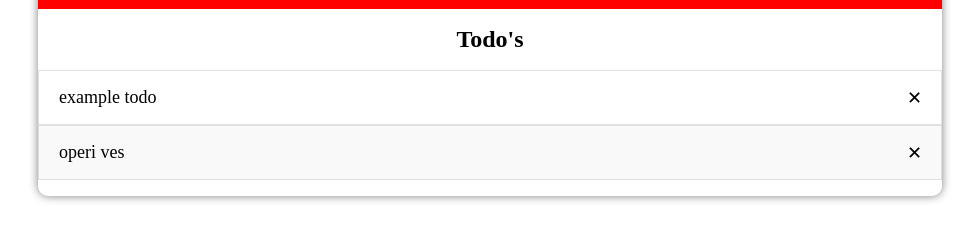
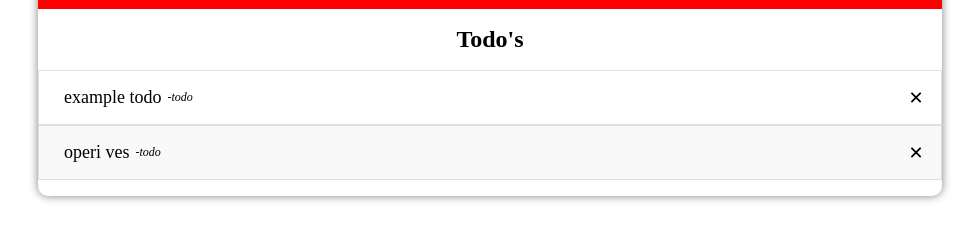
Before and after one commit to DanijelAdrinek/todo-app, a React (Create React App) app: page / in a window 1280 px wide. Shown: the part 163-393 px from the top of the page, without its empty margins (150-1129 px from the left). Built offline with nearby package versions, Linux system fonts and the light colour scheme.

Commit message:
fixed bugs, added extra features

```diff
--- a/src/components/form/form.component.jsx
+++ b/src/components/form/form.component.jsx
@@ -38,7 +38,7 @@ const AddTodoForm = () => {
     };
 
     /**
-     * handles the form submit
+     * handles the form submit, and sets the value of the input field to an empty string
      *
      * @param {Event} e
      */
@@ -53,6 +53,9 @@ const AddTodoForm = () => {
 
             const todo = {id, name, status};
             dispatch(addTodo(todo));
+            setValue('');
+        } else {
+            alert('input field cannot be empty!');
         }
     };
 
@@ -66,13 +69,13 @@ const AddTodoForm = () => {
 
         const IDs = Object.keys(todos);
         const lastID = IDs.pop();
-        dispatch(removeTodo(lastID))
+        dispatch(removeTodo(lastID));
     }
 
     return (
         <Form onSubmit={formSubmitHandler}>
             <TextInputAndUndoContainer>
-                <TextInput type="text" name="todo" placeholder="Todo" onChange={onChangeHandler}/>
+                <TextInput type="text" name="todo" placeholder="Todo" value={value} onChange={onChangeHandler}/>
 
                 {/* only show undo if todos are available in the state */}
                 {
--- a/src/components/todo/todo.component.jsx
+++ b/src/components/todo/todo.component.jsx
@@ -1,4 +1,4 @@
-import { TodoStyled, RemoveTodo } from "./todo.styles";
+import { TodoStyled, TodoText, TodoStatus, RemoveTodo } from "./todo.styles";
 import { TODO_STATUSES } from "../../redux/todo/todo-slice";
 
 import { useDispatch } from "react-redux";
@@ -11,8 +11,12 @@ const CHANGE_TODO_STATUS = {
 };
 
 const BACKGROUND_COLORS = {
-    [TODO_STATUSES.inProgress]: 'green',
-    [TODO_STATUSES.done]: 'grey'
+    [TODO_STATUSES.inProgress]: 'grey',
+    [TODO_STATUSES.done]: 'lime'
+};
+
+const COLORS = {
+    [TODO_STATUSES.inProgress]: 'white'
 };
 
 /**
@@ -29,19 +33,31 @@ const Todo = ({id, name, status}) => {
      */
     const removeTodoHandler = () => {
         dispatch(removeTodo(id));
-    }
+    };
 
     /**
      * changes the status of a todo depending on its previous status
      */
-    const TodoClickHandler = () => {
+    const todoClickHandler = () => {
         const newStatus = CHANGE_TODO_STATUS[status];
         dispatch(changeTodoStatus({id, status: newStatus}));
+    };
+
+    const styles = {
+        todoStyles: {
+            backgroundColor: BACKGROUND_COLORS[status] || '',
+            color: COLORS[status] || null
+        }
     }
 
     return (
-        <TodoStyled onClick={TodoClickHandler} backgroundColor={BACKGROUND_COLORS[status] ? BACKGROUND_COLORS[status] : null}>
-            {name}
+        <TodoStyled style={BACKGROUND_COLORS[status] ? styles.todoStyles : null}>
+            <TodoText onClick={todoClickHandler}>
+                {name}
+
+                <TodoStatus> {status}</TodoStatus>
+
+            </TodoText>
             <RemoveTodo onClick={removeTodoHandler}>
                 &#10005;
             </RemoveTodo>
--- a/src/components/todo/todo.styles.jsx
+++ b/src/components/todo/todo.styles.jsx
@@ -6,12 +6,10 @@ const borderWidth = 1;
 export const TodoStyled = styled.li`
     width: 100%;
     min-height: ${todoHeight}px;
-    height: ${todoHeight}px;
     max-height: max-content;
     display: flex;
     justify-content: space-between;
-    align-items: center;
-    padding-left: 20px;
+
     font-size: 18px;
     border: ${borderWidth}px solid rgba(155,155,155, 0.3);
     user-select: none;
@@ -27,26 +25,33 @@ export const TodoStyled = styled.li`
         cursor: pointer;
         background-color: #ddd;
     }
-
-    ${props => {
-    const { backgroundColor } = props;
-
-    backgroundColor && css`
-         background-color: ${backgroundColor} !important;
-        `}
-    };
 `;
 
-// export const TodoText = styled.p`
-//     max-width: 70%;
-//     height: max-content;
-//     word-wrap: break-word;
-//     margin: 0;
-// `;
+export const TodoText = styled.p`
+    width: 100%;
+    display: flex;
+    align-items: center;
+    word-wrap: break-word;
+    word-break: break-all;
+    margin: 0;
+    padding-left: 25px;
+`;
+
+export const TodoStatus = styled.span`
+    display: flex;
+    align-items: center;
+    margin-left: 6px;
+    font-size: 12px;
+    font-style: italic;
+    min-width: max-content;
+
+    &::before {
+        content: '-';
+    }
+`;
 
 export const RemoveTodo = styled.div`
     width: ${todoHeight - borderWidth*2}px;
-    height: 100%;
     display: flex;
     align-items: center;
     justify-content: center;
--- a/src/redux/todo/todo-slice.js
+++ b/src/redux/todo/todo-slice.js
@@ -1,11 +1,8 @@
 import { createSlice } from "@reduxjs/toolkit";
-
-
 
 /**
  * @typedef {object} ReferenceState state
  */
-
 
 
 /**
@@ -13,7 +10,7 @@ import { createSlice } from "@reduxjs/toolkit";
  */
 export const TODO_STATUSES = {
     todo: 'todo',
-    inProgress: 'inProgress',
+    inProgress: 'in progress',
     done: 'done'
 };
 
```
